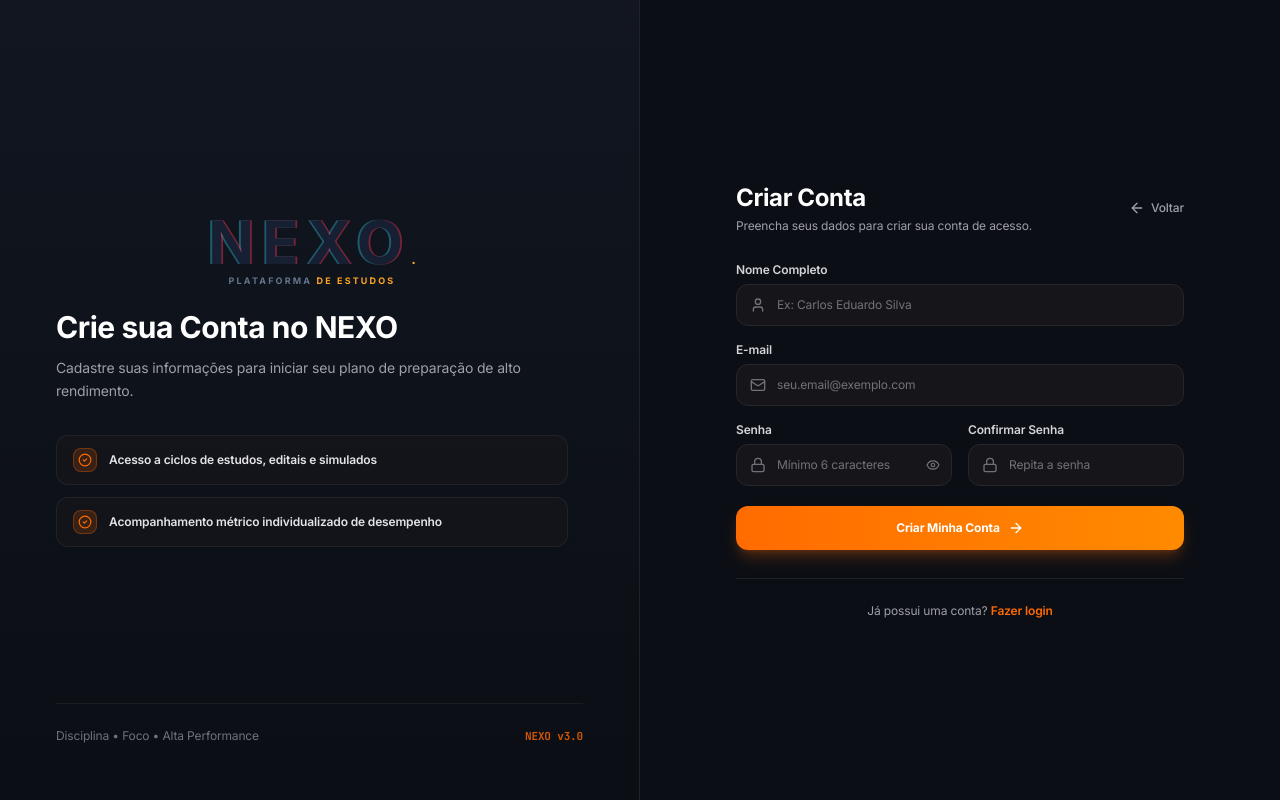
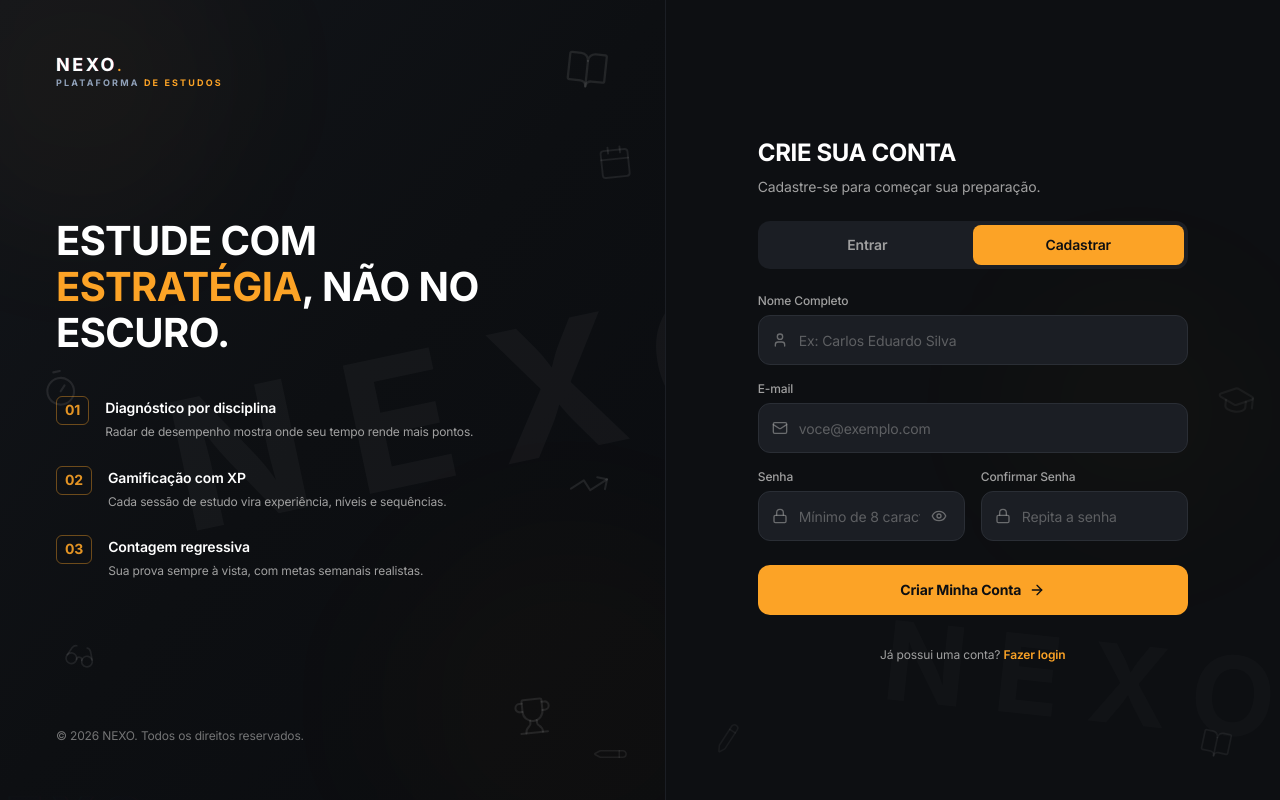
Before and after one commit to contatotheduarteonline-web/Nexo-Web, a React (Vite) app: page / in a window 1280 px wide. Both pictures are taken after a click on the button "Cadastrar". Built offline with nearby package versions, Linux system fonts and the light colour scheme; no server answers.

Commit message:
Integrar alternância entre formulários de login e cadastro na mesma tela
Co-authored-by: contatotheduarteonline-web <329538315+contatotheduarteonline-web@users.noreply.github.com>

```diff
--- a/src/App.tsx
+++ b/src/App.tsx
@@ -199,7 +199,7 @@ const RootRouter: React.FC = () => {
     if (authView === "cadastro") {
       return <CadastroView onGoToLogin={() => setAuthView("login")} />;
     }
-    return <LoginView onGoToCadastro={() => setAuthView("cadastro")} />;
+    return <LoginView />;
   }
 
   return (
--- a/src/components/auth/LoginView.tsx
+++ b/src/components/auth/LoginView.tsx
@@ -21,12 +21,9 @@ import {
 import { useAuth } from "../../context/AuthContext";
 import { Logo } from "../brand/Logo";
 import { ForgotPasswordModal } from "./ForgotPasswordModal";
+import { RegisterForm } from "./RegisterForm";
 
-interface LoginViewProps {
-  onGoToCadastro?: () => void;
-}
-
-export const LoginView: React.FC<LoginViewProps> = ({ onGoToCadastro }) => {
+export const LoginView: React.FC = () => {
   const { loginWithEmail, loginWithGoogle, isLoading } = useAuth();
   const [email, setEmail] = useState("");
   const [password, setPassword] = useState("");
@@ -36,6 +33,7 @@ export const LoginView: React.FC<LoginViewProps> = ({ onGoToCadastro }) => {
   const [copiedDomain, setCopiedDomain] = useState(false);
   const [isForgotModalOpen, setIsForgotModalOpen] = useState(false);
   const [isGoogleLoading, setIsGoogleLoading] = useState(false);
+  const [activeTab, setActiveTab] = useState<"entrar" | "cadastrar">("entrar");
 
   const isValidEmail = (val: string): boolean => {
     return /^[^\s@]+@[^\s@]+\.[^\s@]+$/.test(val.trim());
@@ -212,10 +210,12 @@ export const LoginView: React.FC<LoginViewProps> = ({ onGoToCadastro }) => {
           {/* Form Header */}
           <div className="mb-6 space-y-2 text-left">
             <h2 className="text-2xl font-black uppercase tracking-tight text-white">
-              Bem-vindo de volta
+              {activeTab === "entrar" ? "Bem-vindo de volta" : "Crie sua conta"}
             </h2>
             <p className="text-sm text-[#a0a0a0] font-normal">
-              Entre para continuar sua preparação.
+              {activeTab === "entrar"
+                ? "Entre para continuar sua preparação."
+                : "Cadastre-se para começar sua preparação."}
             </p>
           </div>
 
@@ -223,20 +223,30 @@ export const LoginView: React.FC<LoginViewProps> = ({ onGoToCadastro }) => {
           <div className="mb-6 flex rounded-xl bg-[#1b1e24] p-1">
             <button
               type="button"
-              className="flex-1 rounded-lg bg-[#fca326] px-4 py-2.5 text-sm font-semibold text-[#0d0f12] transition-colors cursor-default"
+              onClick={() => setActiveTab("entrar")}
+              className={
+                activeTab === "entrar"
+                  ? "flex-1 rounded-lg bg-[#fca326] px-4 py-2.5 text-sm font-semibold text-[#0d0f12] transition-colors cursor-pointer"
+                  : "flex-1 rounded-lg px-4 py-2.5 text-sm font-semibold text-[#a0a0a0] hover:text-white transition-colors cursor-pointer"
+              }
             >
               Entrar
             </button>
             <button
               type="button"
-              onClick={onGoToCadastro}
-              disabled={!onGoToCadastro}
-              className="flex-1 rounded-lg px-4 py-2.5 text-sm font-semibold text-[#a0a0a0] hover:text-white transition-colors cursor-pointer disabled:cursor-default"
+              onClick={() => setActiveTab("cadastrar")}
+              className={
+                activeTab === "cadastrar"
+                  ? "flex-1 rounded-lg bg-[#fca326] px-4 py-2.5 text-sm font-semibold text-[#0d0f12] transition-colors cursor-pointer"
+                  : "flex-1 rounded-lg px-4 py-2.5 text-sm font-semibold text-[#a0a0a0] hover:text-white transition-colors cursor-pointer"
+              }
             >
               Cadastrar
             </button>
           </div>
 
+          {activeTab === "entrar" ? (
+          <>
           {/* Unauthorized Domain Helper Notification */}
           {unauthorizedDomainInfo && (
             <div className="mb-6 rounded-2xl border border-amber-500/30 bg-gradient-to-b from-amber-500/10 to-amber-950/20 p-4 text-xs text-amber-200 shadow-lg space-y-3">
@@ -441,17 +451,19 @@ export const LoginView: React.FC<LoginViewProps> = ({ onGoToCadastro }) => {
           </button>
 
           {/* Registration Link */}
-          {onGoToCadastro && (
           <p className="mt-8 text-center text-xs text-[#a0a0a0]">
             Ainda não tem acesso?{" "}
             <button
               type="button"
-                onClick={onGoToCadastro}
+              onClick={() => setActiveTab("cadastrar")}
               className="font-semibold text-[#fca326] hover:text-[#ffb04d] transition-colors cursor-pointer underline-offset-4 hover:underline"
             >
               Criar conta
             </button>
           </p>
+          </>
+          ) : (
+            <RegisterForm onGoToLogin={() => setActiveTab("entrar")} />
           )}
         </div>
       </div>
--- /dev/null
+++ b/src/components/auth/RegisterForm.tsx
@@ -0,0 +1,203 @@
+import React, { useState } from "react";
+import { Mail, Lock, User, ArrowRight, AlertCircle, Eye, EyeOff } from "lucide-react";
+import { useAuth } from "../../context/AuthContext";
+
+interface RegisterFormProps {
+  onGoToLogin?: () => void;
+}
+
+const inputClass =
+  "h-[50px] w-full rounded-xl border border-[#2a2e35] bg-[#1b1e24] pl-10 pr-4 text-sm text-white placeholder:text-[#a0a0a0]/50 transition-colors focus:border-[#fca326] focus:ring-1 focus:ring-[#fca326]/30 focus:outline-none";
+
+/**
+ * Registration form rendered in-place inside the login layout
+ * when the "Cadastrar" tab is active.
+ */
+export const RegisterForm: React.FC<RegisterFormProps> = ({ onGoToLogin }) => {
+  const { signupWithEmail, isLoading } = useAuth();
+  const [name, setName] = useState("");
+  const [email, setEmail] = useState("");
+  const [password, setPassword] = useState("");
+  const [confirmPassword, setConfirmPassword] = useState("");
+  const [showPassword, setShowPassword] = useState(false);
+  const [error, setError] = useState("");
+
+  const isValidEmail = (val: string): boolean => {
+    return /^[^\s@]+@[^\s@]+\.[^\s@]+$/.test(val.trim());
+  };
+
+  const handleSubmit = async (e: React.FormEvent) => {
+    e.preventDefault();
+    setError("");
+
+    const cleanName = name.trim();
+    const cleanEmail = email.trim().toLowerCase();
+    const cleanPassword = password.trim();
+
+    if (!cleanName || !cleanEmail || !cleanPassword) {
+      setError("Por favor, preencha todos os campos obrigatórios.");
+      return;
+    }
+
+    if (!isValidEmail(cleanEmail)) {
+      setError("Formato de e-mail inválido. Verifique o endereço digitado.");
+      return;
+    }
+
+    if (cleanPassword !== confirmPassword.trim()) {
+      setError("As senhas digitadas não coincidem.");
+      return;
+    }
+
+    if (cleanPassword.length < 6) {
+      setError("A senha deve conter o mínimo de 6 caracteres.");
+      return;
+    }
+
+    try {
+      const res = await signupWithEmail(cleanName, cleanEmail, cleanPassword);
+      if (!res.success) {
+        setError(res.error || "Não foi possível processar o cadastro. Tente novamente.");
+        return;
+      }
+      // On success with Firebase Auth, the user is authenticated directly
+    } catch (err: any) {
+      console.error("Erro no cadastro:", err);
+      setError(err?.message || "Falha na comunicação com o servidor.");
+    }
+  };
+
+  return (
+    <>
+      {error && (
+        <div className="mb-6 flex items-start gap-3 rounded-xl border border-amber-500/25 bg-amber-500/10 p-3.5 text-xs text-amber-200">
+          <AlertCircle className="h-4 w-4 shrink-0 text-amber-400 mt-0.5" />
+          <p className="font-medium text-amber-200 leading-relaxed">{error}</p>
+        </div>
+      )}
+
+      <form onSubmit={handleSubmit} className="space-y-4" noValidate>
+        <div>
+          <label htmlFor="reg-name" className="block text-xs font-medium text-[#a0a0a0] mb-1.5">
+            Nome Completo
+          </label>
+          <div className="relative">
+            <input
+              id="reg-name"
+              type="text"
+              required
+              value={name}
+              onChange={(e) => {
+                setName(e.target.value);
+                if (error) setError("");
+              }}
+              placeholder="Ex: Carlos Eduardo Silva"
+              className={inputClass}
+            />
+            <User className="absolute left-3.5 top-1/2 -translate-y-1/2 h-4 w-4 text-[#a0a0a0]/60 pointer-events-none" />
+          </div>
+        </div>
+
+        <div>
+          <label htmlFor="reg-email" className="block text-xs font-medium text-[#a0a0a0] mb-1.5">
+            E-mail
+          </label>
+          <div className="relative">
+            <input
+              id="reg-email"
+              type="email"
+              autoComplete="email"
+              required
+              value={email}
+              onChange={(e) => {
+                setEmail(e.target.value);
+                if (error) setError("");
+              }}
+              placeholder="voce@exemplo.com"
+              className={inputClass}
+            />
+            <Mail className="absolute left-3.5 top-1/2 -translate-y-1/2 h-4 w-4 text-[#a0a0a0]/60 pointer-events-none" />
+          </div>
+        </div>
+
+        <div className="grid grid-cols-1 gap-4 sm:grid-cols-2">
+          <div>
+            <label htmlFor="reg-password" className="block text-xs font-medium text-[#a0a0a0] mb-1.5">
+              Senha
+            </label>
+            <div className="relative">
+              <input
+                id="reg-password"
+                type={showPassword ? "text" : "password"}
+                autoComplete="new-password"
+                required
+                value={password}
+                onChange={(e) => {
+                  setPassword(e.target.value);
+                  if (error) setError("");
+                }}
+                placeholder="Mínimo de 8 caracteres"
+                className={`${inputClass} pr-11`}
+              />
+              <Lock className="absolute left-3.5 top-1/2 -translate-y-1/2 h-4 w-4 text-[#a0a0a0]/60 pointer-events-none" />
+              <button
+                type="button"
+                onClick={() => setShowPassword(!showPassword)}
+                className="absolute right-3.5 top-1/2 -translate-y-1/2 text-[#a0a0a0]/60 hover:text-[#a0a0a0] transition-colors p-1 cursor-pointer"
+                aria-label={showPassword ? "Ocultar senha" : "Ver senha"}
+              >
+                {showPassword ? <EyeOff className="h-4 w-4" /> : <Eye className="h-4 w-4" />}
+              </button>
+            </div>
+          </div>
+
+          <div>
+            <label htmlFor="reg-confirm" className="block text-xs font-medium text-[#a0a0a0] mb-1.5">
+              Confirmar Senha
+            </label>
+            <div className="relative">
+              <input
+                id="reg-confirm"
+                type={showPassword ? "text" : "password"}
+                autoComplete="new-password"
+                required
+                value={confirmPassword}
+                onChange={(e) => {
+                  setConfirmPassword(e.target.value);
+                  if (error) setError("");
+                }}
+                placeholder="Repita a senha"
+                className={inputClass}
+              />
+              <Lock className="absolute left-3.5 top-1/2 -translate-y-1/2 h-4 w-4 text-[#a0a0a0]/60 pointer-events-none" />
+            </div>
+          </div>
+        </div>
+
+        <div className="pt-2">
+          <button
+            type="submit"
+            disabled={isLoading}
+            className="flex h-[50px] w-full items-center justify-center gap-2 rounded-xl bg-[#fca326] hover:bg-[#ffb04d] text-sm font-bold text-[#0d0f12] transition-colors duration-150 active:scale-[0.99] disabled:opacity-50 disabled:pointer-events-none cursor-pointer"
+          >
+            <span>{isLoading ? "Criando conta..." : "Criar Minha Conta"}</span>
+            {!isLoading && <ArrowRight className="h-4 w-4" />}
+          </button>
+        </div>
+      </form>
+
+      {onGoToLogin && (
+        <p className="mt-8 text-center text-xs text-[#a0a0a0]">
+          Já possui uma conta?{" "}
+          <button
+            type="button"
+            onClick={onGoToLogin}
+            className="font-semibold text-[#fca326] hover:text-[#ffb04d] transition-colors cursor-pointer underline-offset-4 hover:underline"
+          >
+            Fazer login
+          </button>
+        </p>
+      )}
+    </>
+  );
+};
```
Lines whose indentation alone changed are shown as unchanged.
